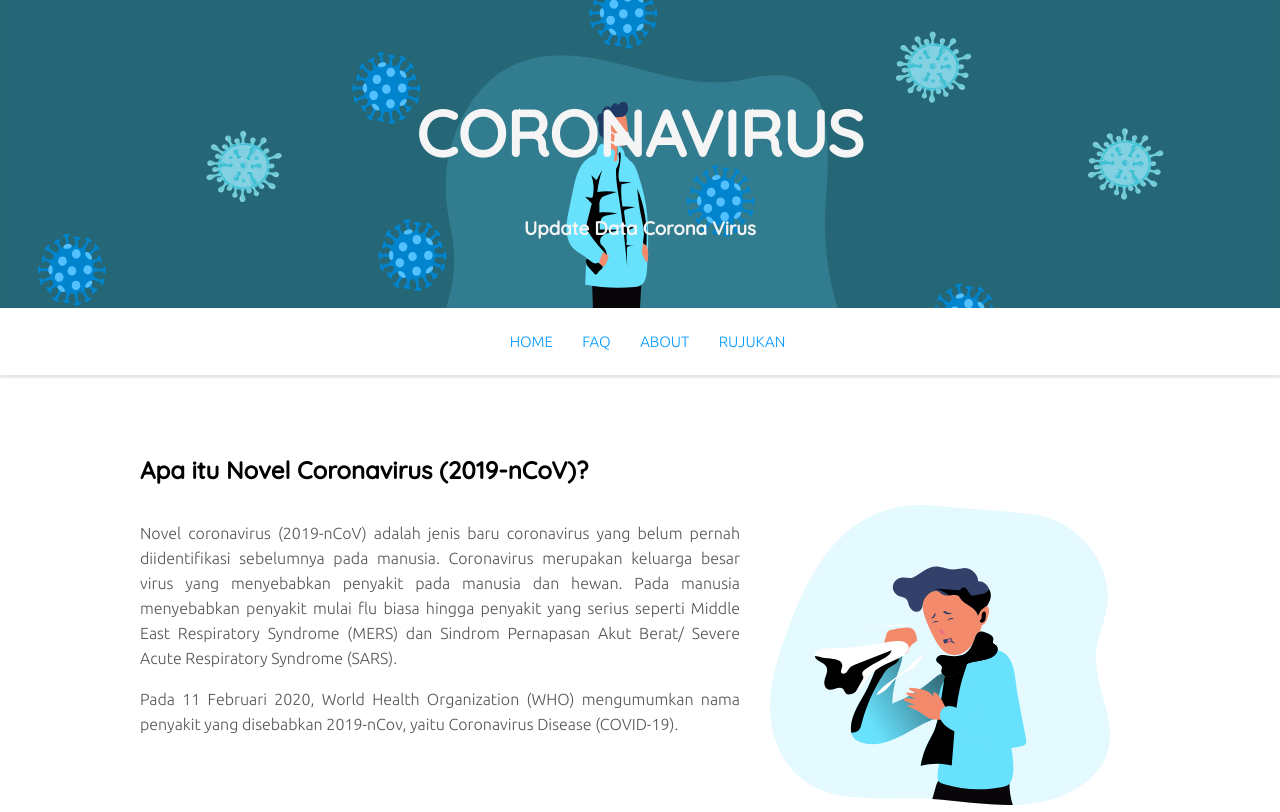
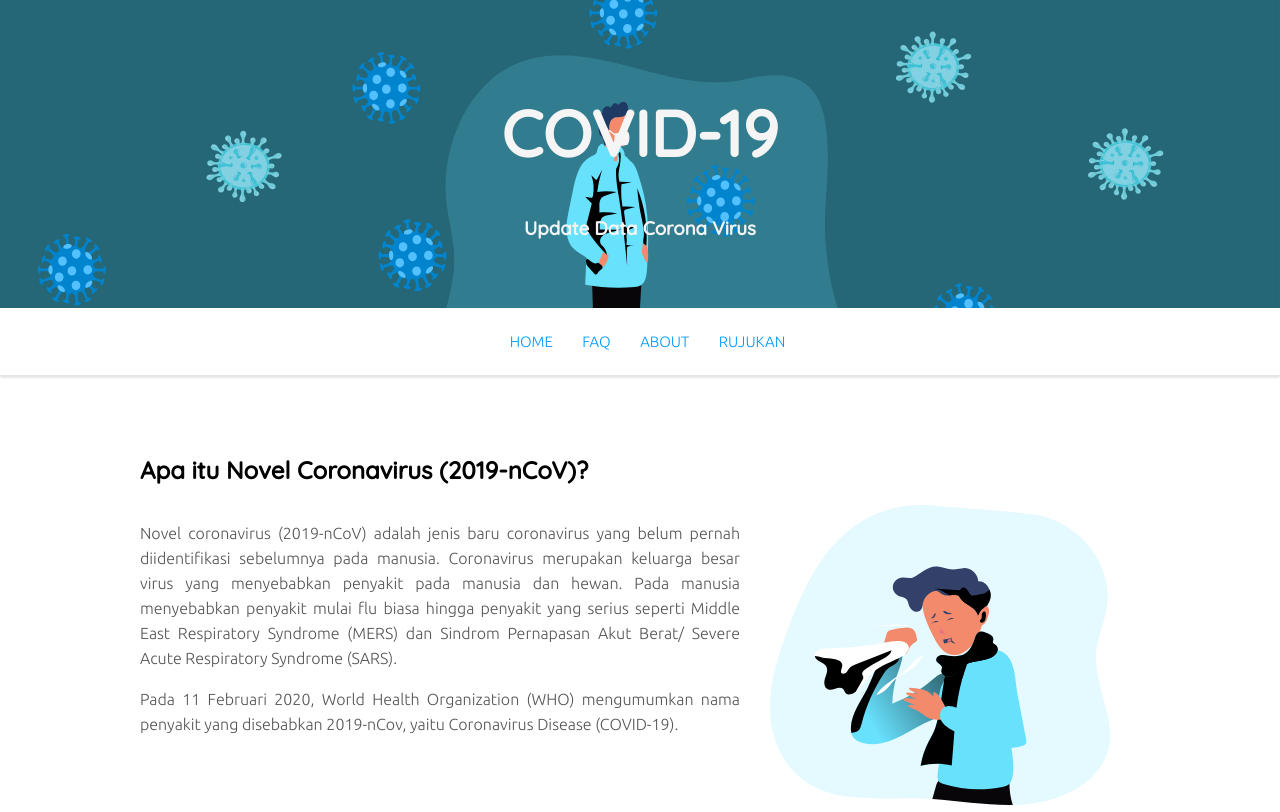
Before and after one commit to pirmansh/pemrograman-web-1, a plain HTML site: page Tugas_1_Pirmansyah/index.html in a window 1280 px wide. Shown: the top 812 px of the page. Drawn offline with Linux system fonts and the light colour scheme; no server answers.

Commit message:
edit banner text

```diff
--- a/Tugas_1_Pirmansyah/index.html
+++ b/Tugas_1_Pirmansyah/index.html
@@ -14,7 +14,7 @@
 <body>
     <header>
         <div class="jumbotron">
-            <h1 class="text-banner uppercase">Coronavirus</h1>
+            <h1 class="text-banner uppercase">Covid-19</h1>
             <h3 class="text-banner">Update Data Corona Virus</h3>
         </div>
         <nav>
```
